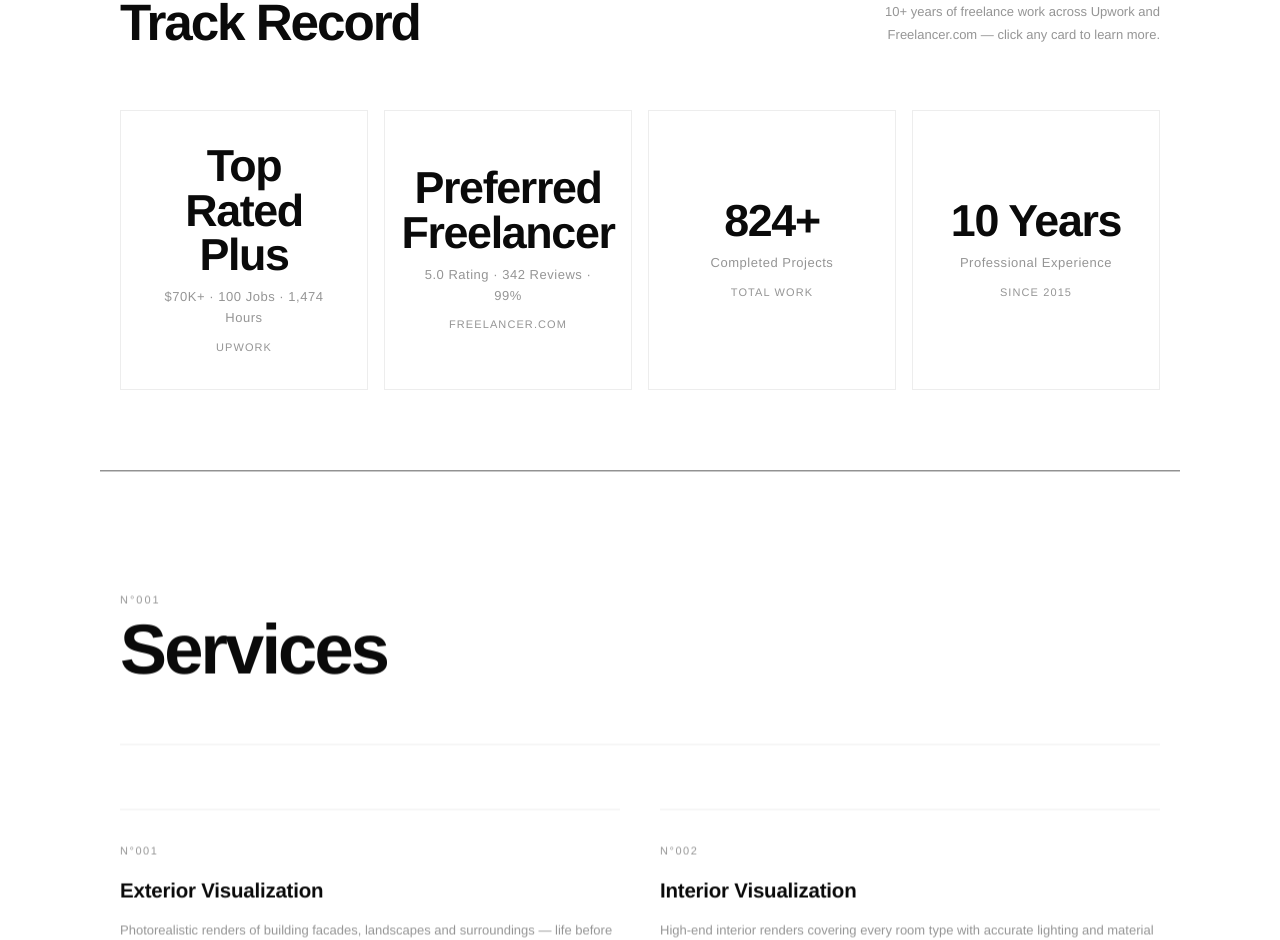
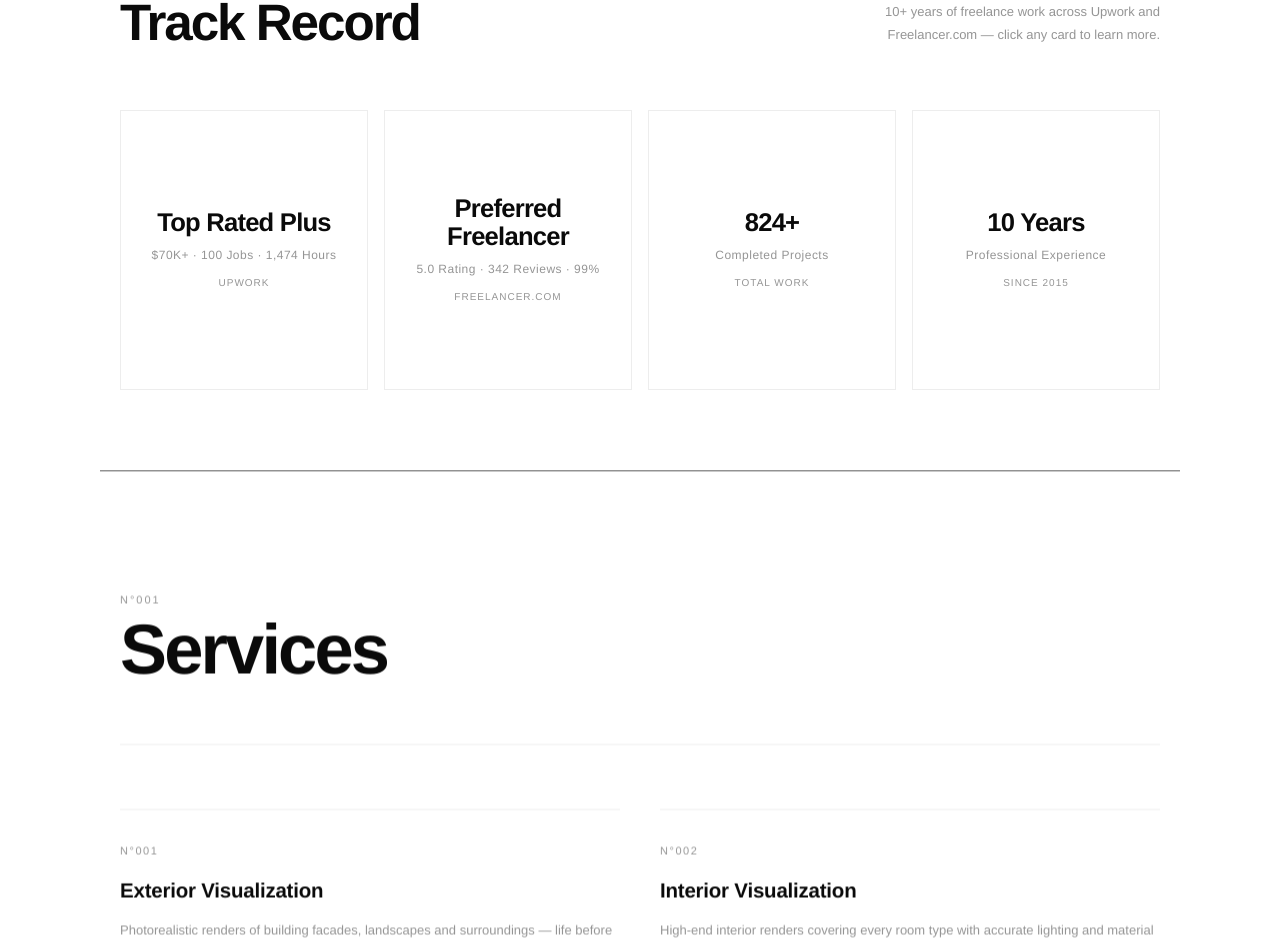
Before and after one commit to berkbankoglu/banko-arts-portfolio, a Next.js app: page / in a window 1280 px wide. Shown: the part 1723-2663 px from the top of the page. Built offline with nearby package versions, Linux system fonts and the light colour scheme; no server answers.

Commit message:
Track Record cards: smaller value font, sub/label stay small

```diff
--- a/app/page.js
+++ b/app/page.js
@@ -734,9 +734,9 @@ function FlipCard({ card, index, sectionVisible }) {
           display: 'flex', flexDirection: 'column', alignItems: 'center', justifyContent: 'center',
           background: '#fff', textAlign: 'center', gap: 10,
         }}>
-          <p style={{ fontSize: 'clamp(36px, 3.5vw, 60px)', fontWeight: 800, letterSpacing: '-0.03em', lineHeight: 1 }}>{card.value}</p>
-          <p style={{ fontSize: 13, color: 'var(--muted)', letterSpacing: '0.04em' }}>{card.sub}</p>
-          <p style={{ fontSize: 11, color: 'var(--muted)', letterSpacing: '0.1em', textTransform: 'uppercase' }}>{card.label}</p>
+          <p style={{ fontSize: 'clamp(24px, 2vw, 36px)', fontWeight: 800, letterSpacing: '-0.03em', lineHeight: 1.1 }}>{card.value}</p>
+          <p style={{ fontSize: 12, color: 'var(--muted)', letterSpacing: '0.04em' }}>{card.sub}</p>
+          <p style={{ fontSize: 10, color: 'var(--muted)', letterSpacing: '0.1em', textTransform: 'uppercase' }}>{card.label}</p>
         </div>
         {/* Back */}
         <div style={{
```
